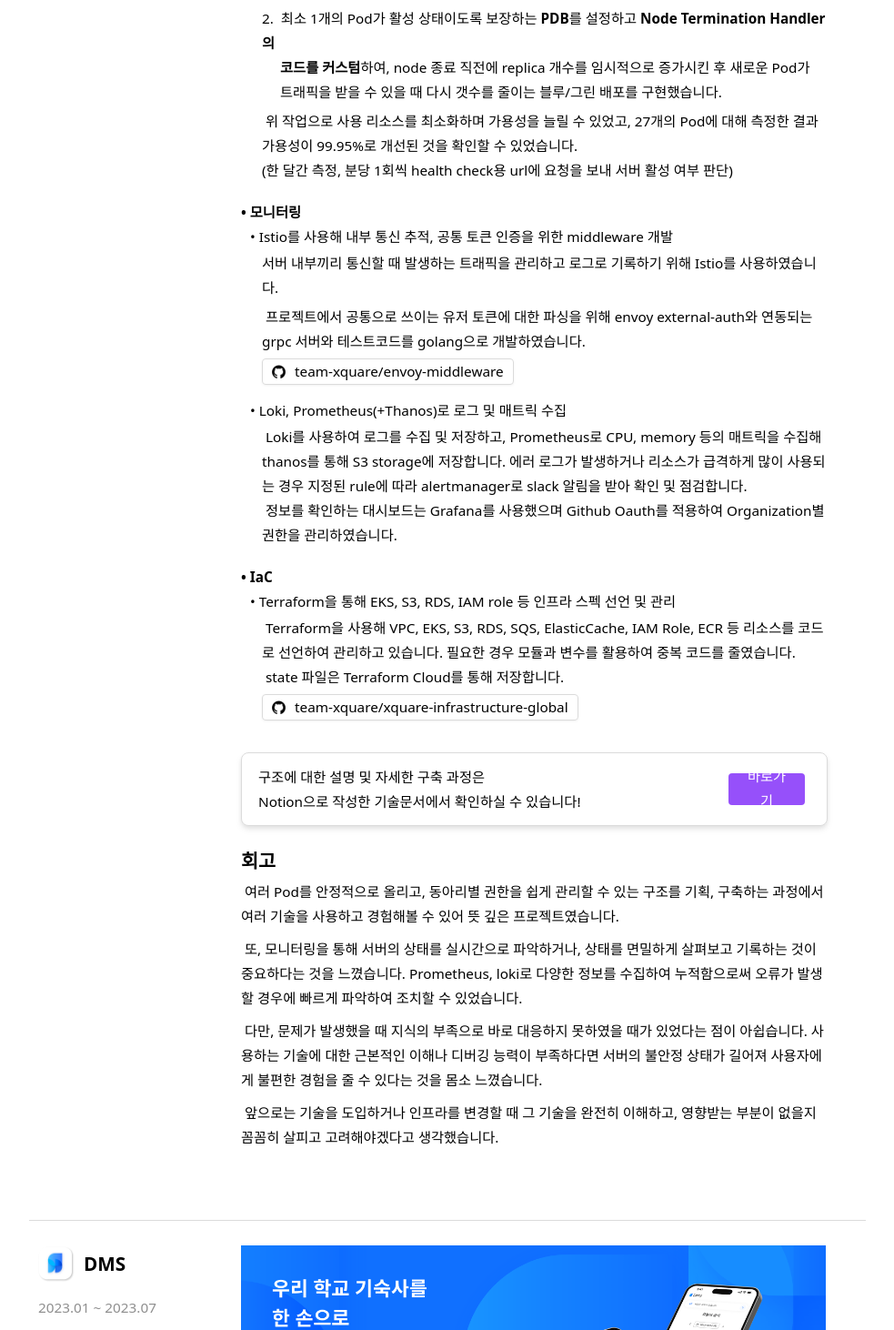
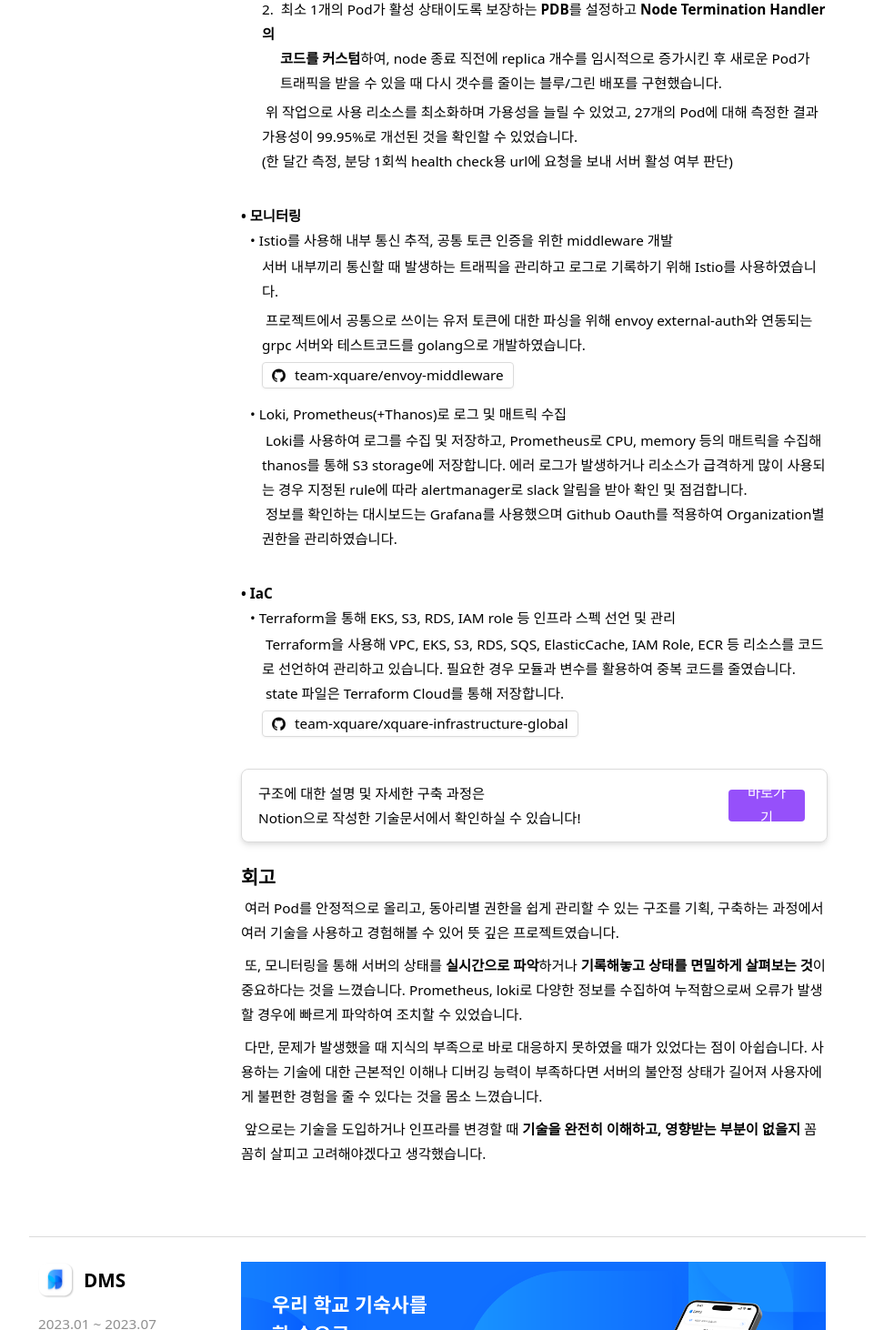
Before and after one commit to rlaisqls/portfolio, a React (Create React App) app: page / in a window 1280 px wide. Shown: the part 2328-3790 px from the top of the page at 91% size, without its empty margins (148-1131 px from the left). Built offline with nearby package versions, Linux system fonts and the light colour scheme.

Commit message:
글 다듬기5

```diff
--- a/src/portfolio/project/DMS.jsx
+++ b/src/portfolio/project/DMS.jsx
@@ -53,6 +53,7 @@
                     }/>
                 </div>
             </p>
+            <Gap/>
             <p className="relative self-stretch">
                 <Bold text="• 백엔드 개발"/>
                 <div className="ml-[10px]">
@@ -95,7 +96,7 @@
                     }/>
                 </div>
             </p>
-
+            <Gap/>
             <p className="relative self-stretch">
                 <Bold text="• Infra"/><br/>
                 <div className="ml-[10px]">
@@ -103,7 +104,7 @@
                         <>
                             <Tab/>Spring 서버와 MySQL, Redis를 도커 네트워크 bridge로 연결하고 DB는 해당 내부 ip로만 통신하도록 하여 DB의 외부 노출을 줄이려 했으나, 작업 중 기본 bridge 네트워크의 gateway가 사라져 외부에서 container에 접근이 불가능한 이슈가 발생했습니다.<br/>
                             <Gap/>
-                            <Tab/> 정확한 원인은 알아내지 못했으나 Docker를 재시작함으로써 해결했습니다. 이 이슈를 통해 통신 문제 발생 지점을 빠르게 찾아내기 위해선 네트워크에 대한 이해와 디버깅 능력이 중요하다는 것을 느꼈고, network에서 subnet과 gateway의 역할 및 ip 구조에 대해 더 잘 이해할 수 있었습니다.
+                            <Tab/> 정확한 원인은 알아내지 못했으나 Docker를 재시작함으로써 해결했습니다. 이 이슈를 통해 통신 문제 발생 지점을 빠르게 찾아내기 위해선 <b>네트워크에 대한 이해와 디버깅 능력</b>이 중요하다는 것을 느꼈고, network에서 subnet과 gateway의 역할 및 ip 구조에 대해 더 잘 이해할 수 있었습니다.
                         </>
                     }/>
                     <Toggle summary="Terraform을 통해 EKS, S3, RDS 등 인프라 스펙 선언 및 관리" detail={
@@ -142,16 +143,16 @@
 
             <div className="flex flex-col items-start gap-[9px]">
             <p className="relative self-stretch">
-                <Tab/>고등학교와 기숙사 관리 업체에 서비스를 운영할 기회가 있었으나, 여러 이유로 인해 성사되지 못한 점이 아쉽습니다. 학생 신분으로 인한 제약 때문에 목표 달성을 위한 대안을 시도하지 못했던 것도 일부 원인이지만 더 근본적인 문제는 잠재적인 문제점에 대해 미리 파악하고 시작하지 않은 점이었다고 생각합니다. 비용을 아끼기 위해선 초기 단계에서 여러 시나리오를 고려하는 것이 중요하다는 걸 깨달았으며 예상치 못한 어려움에 부딪혔을 때 새로운 방향을 탐색하고 대응할 수 있는 유연성 또한 필요함을 알게 되었습니다.
+                <Tab/>고등학교와 기숙사 관리 업체에 서비스를 운영할 기회가 있었으나, 여러 이유로 인해 성사되지 못한 점이 아쉽습니다. 학생 신분으로 인한 제약 때문에 목표 달성을 위한 대안을 시도하지 못했던 것도 일부 원인이지만 더 근본적인 문제는 잠재적인 문제점에 대해 미리 파악하고 시작하지 않은 점이었다고 생각합니다. 비용을 아끼기 위해선 초기 단계에서 <b>여러 시나리오를 고려하는 것</b>이 중요하다는 걸 깨달았으며 예상치 못한 어려움에 부딪혔을 때 <b>새로운 방향을 탐색하고 대응할 수 있는 유연성</b> 또한 필요함을 알게 되었습니다.
             </p>
             <p className="relative self-stretch">
-                <Tab/>프로젝트를 성공적으로 진행하기 위해선 팀원 각자가 지향하는 목표가 일치될 수 있도록 이끄는 것이 중요하다는 것을 알았습니다. 리더인 저조차도 진행에 있어 불확실함이 크다고 느꼈기에 구체적인 비전을 제시할 수 없었고, 그것이 팀원들에게도 영향을 준다는 걸 느꼈습니다. 어떻게 해야 분명한 비전을 만들 수 있는지 답을 찾지는 못했지만 좋은 리더가 되기 위해선 더 많은 공부와 경험이 필요하겠다고 생각했습니다.<br />
+                <Tab/>프로젝트를 성공적으로 진행하기 위해선 팀원 각자가 <b>지향하는 목표</b>가 일치될 수 있도록 이끄는 것이 중요하다는 것을 알았습니다. 리더인 저조차도 진행에 있어 불확실함이 크다고 느꼈기에 구체적인 비전을 제시할 수 없었고, 그것이 팀원들에게도 영향을 준다는 걸 느꼈습니다. 어떻게 해야 분명한 비전을 만들 수 있는지 답을 찾지는 못했지만 좋은 리더가 되기 위해선 더 많은 공부와 경험이 필요하겠다고 생각했습니다.<br />
             </p>
             <p className="relative self-stretch">
                 <span>
                 <Tab/>프로젝트의 기능이 많아지다 보니 백엔드 코드에서 중복을 없애고 각 도메인의 역할을 구분하기 위해선
                 코드를 더욱 구조적으로 적용해야 했습니다. 이를 위해 DDD, Hexagonal Architecture, 그리고 그를
-                응용한 아키텍처에 대해 공부하고 고민할 수 있었습니다.
+                응용한 클린 아키텍처에 대해 공부하고 고민할 수 있었습니다.
                 </span>
             </p>
             </div>
--- a/src/portfolio/project/Xquare.jsx
+++ b/src/portfolio/project/Xquare.jsx
@@ -1,5 +1,4 @@
 import { GithubText } from "../../components/IconText";
-import { DocumentText } from "../../components/IconText";
 import { ProjectBanner } from "../../components/ProjectBanner";
 import { Toggle } from "../../components/Toggle";
 import { ModalImage } from "../../components/ModalImage";
@@ -46,11 +45,10 @@
                     </p>
                     <p className="relative self-stretch">
                     <Bold text="• EKS 환경 구축"/>
-
                     <div className="ml-[10px]">
                         <Toggle summary="필요한 manifest를 chart로 정의하여 Terraform, ArgoCD로 배포" detail={
                             <>
-                                <Tab/>인프라에 누가 언제 어떤 변경을 반영했는지 명시적으로 관리하고 기록하기 위해 GitOps 방식을 사용하였습니다. 기본적으로 설치되어야 하며 자주 변하지 않는 인프라 요소는 Chart를 정의한 뒤 Terraform으로 배포하고, 자주 변경되는 차트는 ArgoCD Application으로 정의하여 커밋시에 변경사항이 바로 적용되도록 했습니다.
+                                <Tab/>인프라에 누가 언제 어떤 변경을 반영했는지 명시적으로 관리하고 기록하기 위해 GitOps 방식을 사용하였습니다. 자주 변하지 않는 인프라 요소는 Chart Repository를 정의한 뒤 Terraform으로 배포하고, 나머지 Chart는 ArgoCD Application으로 정의하여 커밋시에 변경사항이 바로 적용되도록 했습니다.
                                 <div className="bg-white border-solid border-[1px] drop-shadow-sm bg-white border-lightgray px-[10px] my-[5px] mb-[15px] h-[29px] w-fit rounded ">
                                     <a href="https://github.com/team-xquare/k8s-resource" target='_blank' rel="noopener noreferrer">
                                     <GithubText text="team-xquare/k8s-resource"/>
@@ -64,8 +62,6 @@
                             </>} detail={
                                 <>
                                     <Tab/>사용할 수 있는 예산이 적었고 프로젝트 갯수 변화에 따라 노드를 스케일 인/아웃할 수 있어야 했기에 가격이 저렴한 Spot Instance로 모든 노드를 구성하였습니다. 그러나 가격 변동으로 인해 불시에 내려가는 Spot의 특성 때문에 서버가 비주기적으로 <b>10분 이상 정지하는 현상</b>이 발생했습니다.<br/>
-                                    <Gap/>
-                                    <Gap/>
                                     <Gap/>
                                     문제를 개선하기 위해 크게 두가지 방법을 사용했습니다.<br/>
                                     1. <b>Karpenter</b>를 도입하여 새로운 노드를 신속하게 생성하도록 했습니다.<br/>
@@ -81,6 +77,7 @@
                             }/>
                         </div>
                     </p>
+                    <Gap/>
                     <p className="relative self-stretch">
                     <Bold text="• 모니터링"/><br/>
                     <div className="ml-[10px]">
@@ -105,6 +102,7 @@
                         }/>
                     </div>
                     </p>
+                    <Gap/>
                     <p className="relative self-stretch">
                     <Bold text="• IaC"/><br/>
                     <div className="ml-[10px]">
@@ -157,7 +155,7 @@
                 </p>
                 <p className="relative self-stretch">
                 <span>
-                    <Tab/>또, 모니터링을 통해 서버의 상태를 실시간으로 파악하거나, 상태를 면밀하게 살펴보고 기록하는 것이
+                    <Tab/>또, 모니터링을 통해 서버의 상태를 <b>실시간으로 파악</b>하거나 <b>기록해놓고 상태를 면밀하게 살펴보는 것</b>이
                     중요하다는 것을 느꼈습니다. Prometheus, loki로 다양한 정보를 수집하여 누적함으로써 오류가 발생할 경우에 빠르게 파악하여 조치할 수 있었습니다.
                     <br />
                 </span>
@@ -172,7 +170,7 @@
                 </p>
                 <p className="relative self-stretch">
                 <span>
-                    <Tab/>앞으로는 기술을 도입하거나 인프라를 변경할 때 그 기술을 완전히 이해하고, 영향받는 부분이 없을지 꼼꼼히 살피고 고려해야겠다고 생각했습니다.
+                    <Tab/>앞으로는 기술을 도입하거나 인프라를 변경할 때 <b>기술을 완전히 이해하고, 영향받는 부분이 없을지</b> 꼼꼼히 살피고 고려해야겠다고 생각했습니다.
                 </span>
                 </p>
             </div>
```
